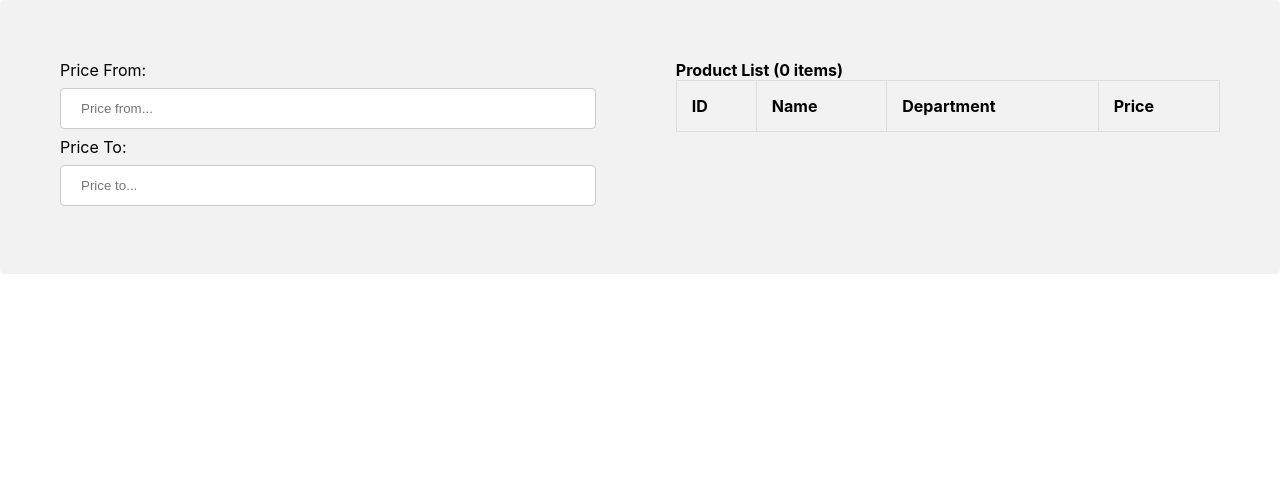
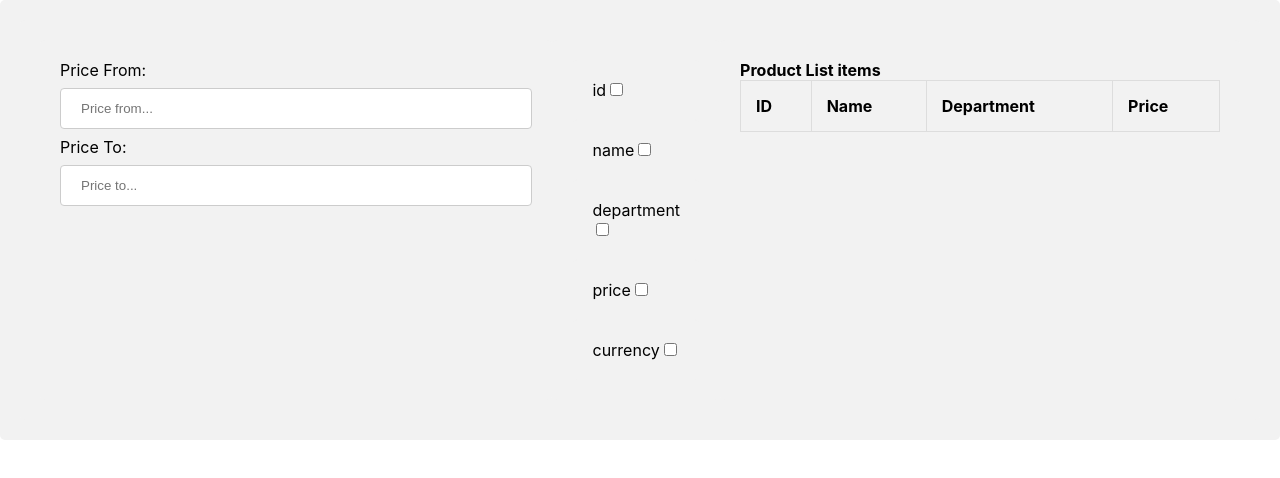
Before and after one commit to SegopotsoMakhutja/DevSkiller---Search-Engine, a React (Create React App) app: page / in a window 1280 px wide. Shown: the top 478 px of the page. Built offline with nearby package versions, Linux system fonts and the light colour scheme.

Commit message:
solution

```diff
--- a/src/components/FilterForm.js
+++ b/src/components/FilterForm.js
@@ -3,7 +3,7 @@ import React from 'react'
 export const FilterForm = (props) => {
 
   const onPriceInputChange = (e) => {
-    // TODO: implement handler
+    props.onPriceInputChange(e.target.name, e.target.value);
   }
 
   // TODO: bind handlers and props
--- a/src/components/ProductList.js
+++ b/src/components/ProductList.js
@@ -1,24 +1,31 @@
 import React from 'react'
 
 export const ProductList = (props) => {
-  // TODO: display appropriate header
-  // TODO: display only chosen columns
-  // TODO: display products as new table rows
+  const products = props.products;
+
   return (
     <div id="product-list">
       <header>
-        <strong>Product List (0 items)</strong>
+        <strong>Product List {props.length} items</strong>
       </header>
       <table>
         <thead>
           <tr>
-            <th>ID</th>
-            <th>Name</th>
-            <th>Department</th>
-            <th>Price</th>
+            {props.columns.id && <th>ID</th>}
+            {props.columns.name && <th>Name</th>}
+            {props.columns.department && <th>Department</th>}
+            {props.columns.price && <th>Price</th>}
           </tr>
         </thead>
         <tbody>
+          {products.map(product =>
+            <tr key={product.id}>
+              <td>{product.id}</td>
+              <td>{product.name}</td>
+              <td>{product.department}</td>
+              <td>{product.price}</td>
+            </tr>
+          )}
         </tbody>
       </table>
     </div>
--- a/src/components/Search.js
+++ b/src/components/Search.js
@@ -4,6 +4,8 @@ import '../styles/Search.css';
 import { ToggleColumns } from './ToggleColumns';
 import { ProductList } from './ProductList';
 import { FilterForm } from './FilterForm';
+
+import products from '../assets/products.json'
 
 export const Search = (props) => {
   const [price, setPrice] = useState({ priceFrom: '', priceTo: '' });
@@ -17,32 +19,37 @@ export const Search = (props) => {
   });
 
   const onPriceInputChange = (name, value) => {
-    // TODO: implement price change handler
+    setPrice({ ...price, [name]: value });
   }
 
   const onCheckboxClick = (name, checked) => {
-    // TODO: implement checkbox click handler
+    setColumns({ ...columns, [name]: checked });
   }
 
-  const filterProducts = () => {
-    // TODO: implement handler for filtering products by price range
-  }
+  // array to show only products that match the price range and columns checked.
+  const filterProducts = (data, price, columns) => {
+    return data.filter((product) => {
+      return product.price >= price.priceFrom && product.price <= price.priceTo &&
+        Object.keys(columns).every(key => columns[key]);
+    });
+  };
 
-  let displayedProducts = [];
+  let displayedProducts = filterProducts(products, price, columns);
+
   return (
     <div className="Products">
       <FilterForm
-        priceFrom={''}
-        priceTo={''}
-        onPriceInputChange={''} />
+        priceFrom={price.priceFrom}
+        priceTo={price.priceTo}
+        onPriceInputChange={onPriceInputChange} />
 
       <ToggleColumns
-        onCheckboxClick={''}
-        columns={''} />
+        onCheckboxClick={onCheckboxClick}
+        columns={columns} />
 
       <ProductList
         products={displayedProducts}
-        columns={''} />
+        columns={columns} />
     </div>
   );
 }
--- a/src/components/ToggleColumns.js
+++ b/src/components/ToggleColumns.js
@@ -2,7 +2,7 @@ import React from 'react'
 
 export const ToggleColumns = (props) => {
   const onCheckboxClick = (e) => {
-    // TODO: implement checkbox click handler
+    props.columns[e.target.name] = e.target.checked;
   }
 
   // TODO: Bind handlers and props
@@ -18,7 +18,8 @@ export const ToggleColumns = (props) => {
             <input
               id={column}
               name={column}
-              type="checkbox" />
+                type="checkbox"
+                onClick={onCheckboxClick} />
           </div>)
         })
       }
```
